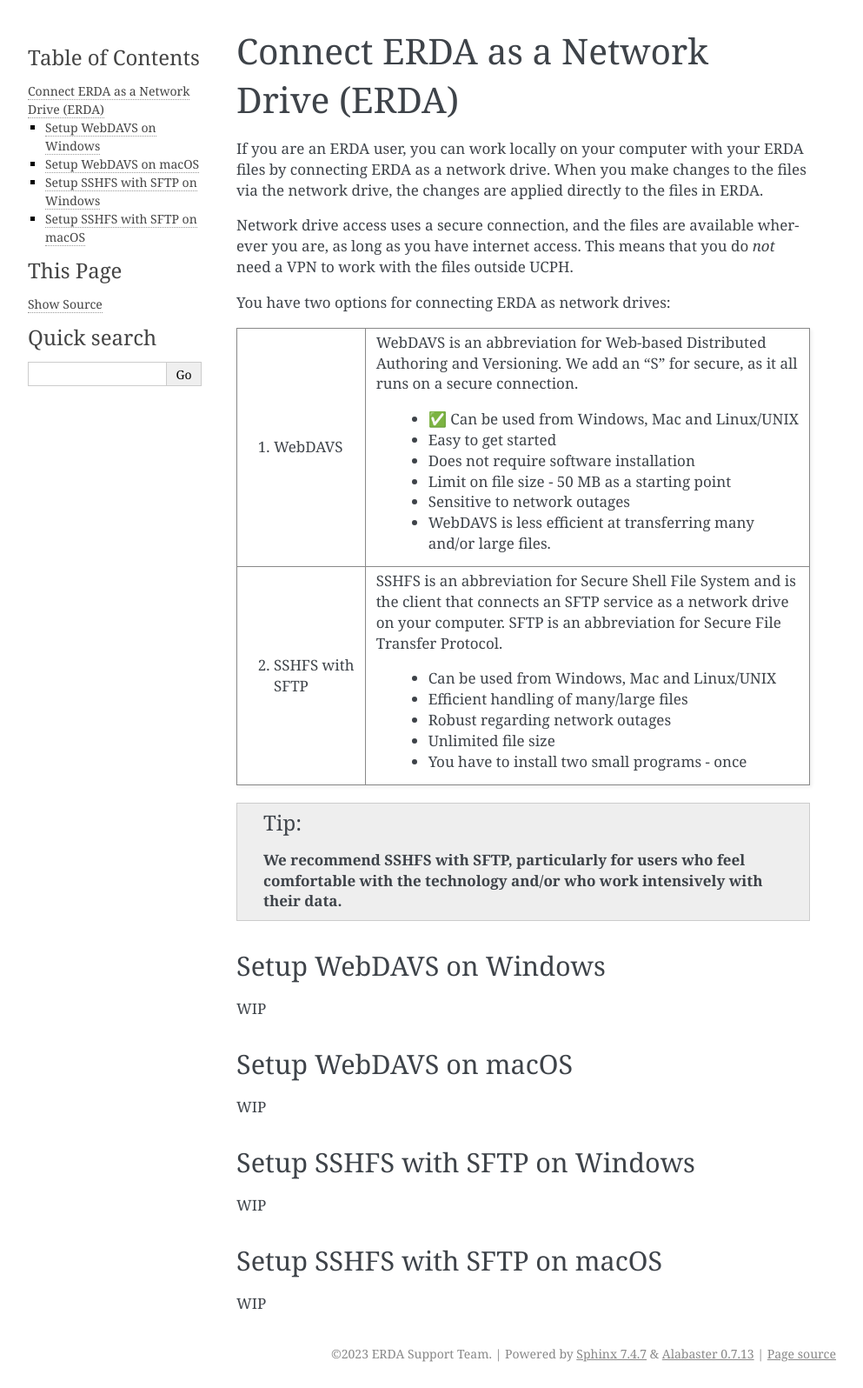
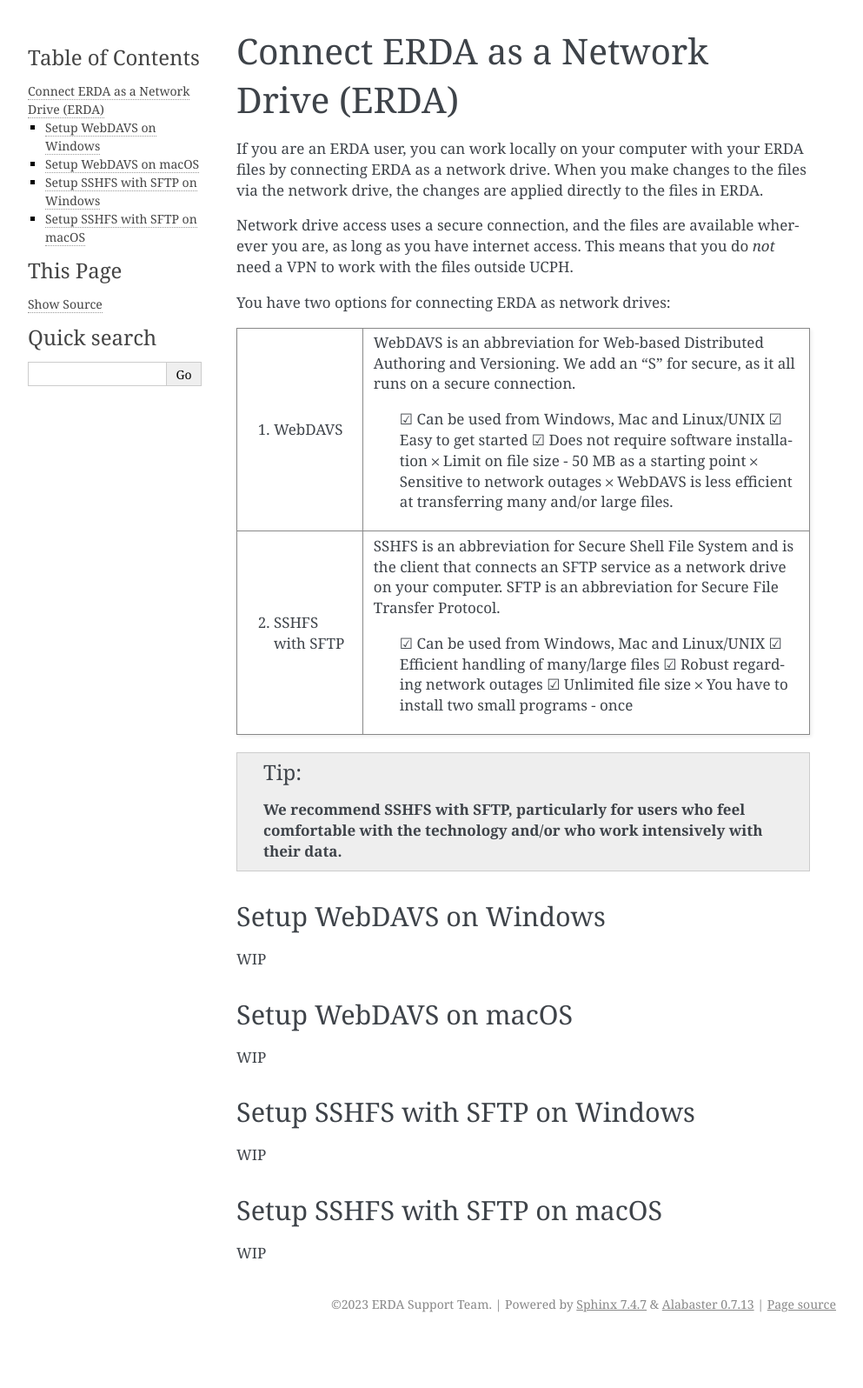
Before and after one commit to ucphhpc/migrid-user-docs, a Sphinx documentation site: the page built from docs/sections/erda/networkdrive/index.rst, in a window 1280 px wide. Shown: the whole page at 87% size, without its empty margins (148-1141 px from the left). Built offline with Sphinx 7.4.7, drawn with Linux system fonts in a browser that asks for light colours; after the commit the page ends 1539 px from its top, so only the background shows below that.

Commit message:
Edited bullet point list to unicode list

```diff
--- a/docs/sections/erda/networkdrive/index.rst
+++ b/docs/sections/erda/networkdrive/index.rst
@@ -17,23 +17,23 @@
 |                    | Versioning. We add an "S" for secure, as it all runs on a secure        |
 |                    | connection.                                                             |
 |                    |                                                                         |
-|                    |   * ✅ Can be used from Windows, Mac and Linux/UNIX                     |
-|                    |   * Easy to get started                                                 |
-|                    |   * Does not require software installation                              |
-|                    |   * Limit on file size - 50 MB as a starting point                      |
-|                    |   * Sensitive to network outages                                        |
-|                    |   * WebDAVS is less efficient at transferring many and/or large files.  |
+|                    |   ☑ Can be used from Windows, Mac and Linux/UNIX                        |
+|                    |   ☑ Easy to get started                                                 |
+|                    |   ☑ Does not require software installation                              |
+|                    |   𐄂 Limit on file size - 50 MB as a starting point                      |
+|                    |   𐄂 Sensitive to network outages                                        |
+|                    |   𐄂 WebDAVS is less efficient at transferring many and/or large files.  |
 |                    |                                                                         |
 +--------------------+-------------------------------------------------------------------------+
 | 2. SSHFS with SFTP | SSHFS is an abbreviation for Secure Shell File System and is the        |
 |                    | client that connects an SFTP service as a network drive on your         |
 |                    | computer. SFTP is an abbreviation for Secure File Transfer Protocol.    |
 |                    |                                                                         |
-|                    |   * Can be used from Windows, Mac and Linux/UNIX                        |
-|                    |   * Efficient handling of many/large files                              |
-|                    |   * Robust regarding network outages                                    |
-|                    |   * Unlimited file size                                                 |
-|                    |   * You have to install two small programs - once                       |
+|                    |   ☑ Can be used from Windows, Mac and Linux/UNIX                        |
+|                    |   ☑ Efficient handling of many/large files                              |
+|                    |   ☑ Robust regarding network outages                                    |
+|                    |   ☑ Unlimited file size                                                 |
+|                    |   𐄂 You have to install two small programs - once                       |
 |                    |                                                                         |
 +--------------------+-------------------------------------------------------------------------+
 
```
